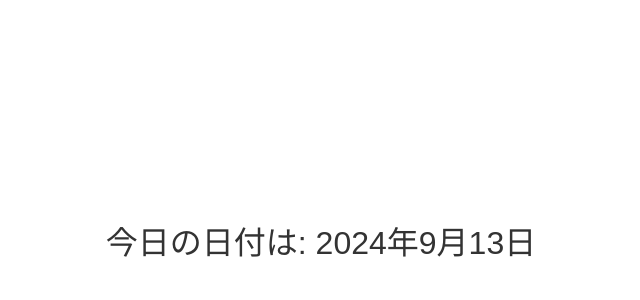
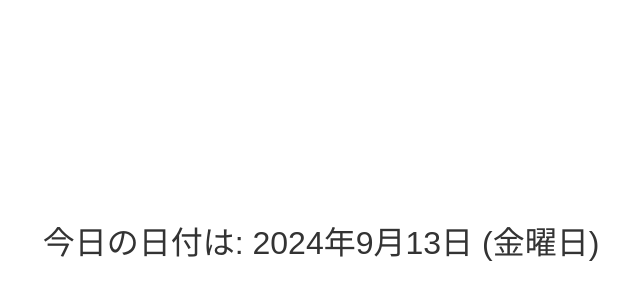
Before and after one commit to nakayasaki/testClock, a plain HTML site: page index.html in a window 1280 px wide. Shown: the part 160-460 px from the top of the page, without its empty margins (319-959 px from the left). Drawn offline with Linux system fonts and the light colour scheme.

Commit message:
Update index.html

```diff
--- a/index.html
+++ b/index.html
@@ -30,7 +30,12 @@
         const month = today.getMonth() + 1;
         const day = today.getDate();
 
-        document.getElementById('date').textContent = `${year}年${month}月${day}日`;
+        // 曜日の配列を作成
+        const weekDays = ["日曜日", "月曜日", "火曜日", "水曜日", "木曜日", "金曜日", "土曜日"];
+        const dayOfWeek = weekDays[today.getDay()]; // 曜日を取得
+
+        // 日付と曜日を表示
+        document.getElementById('date').textContent = `${year}年${month}月${day}日 (${dayOfWeek})`;
     </script>
 </body>
 </html>
```
